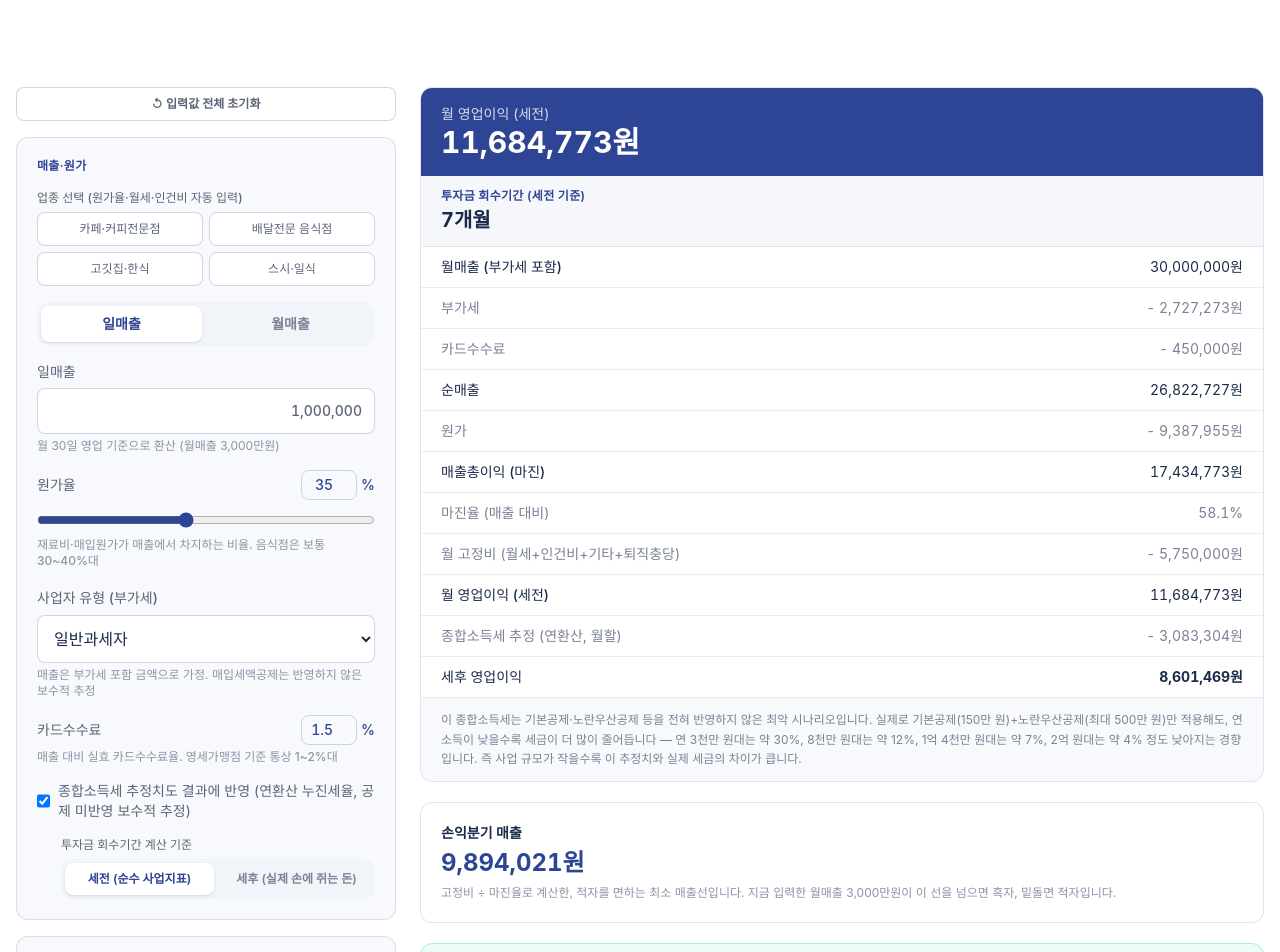
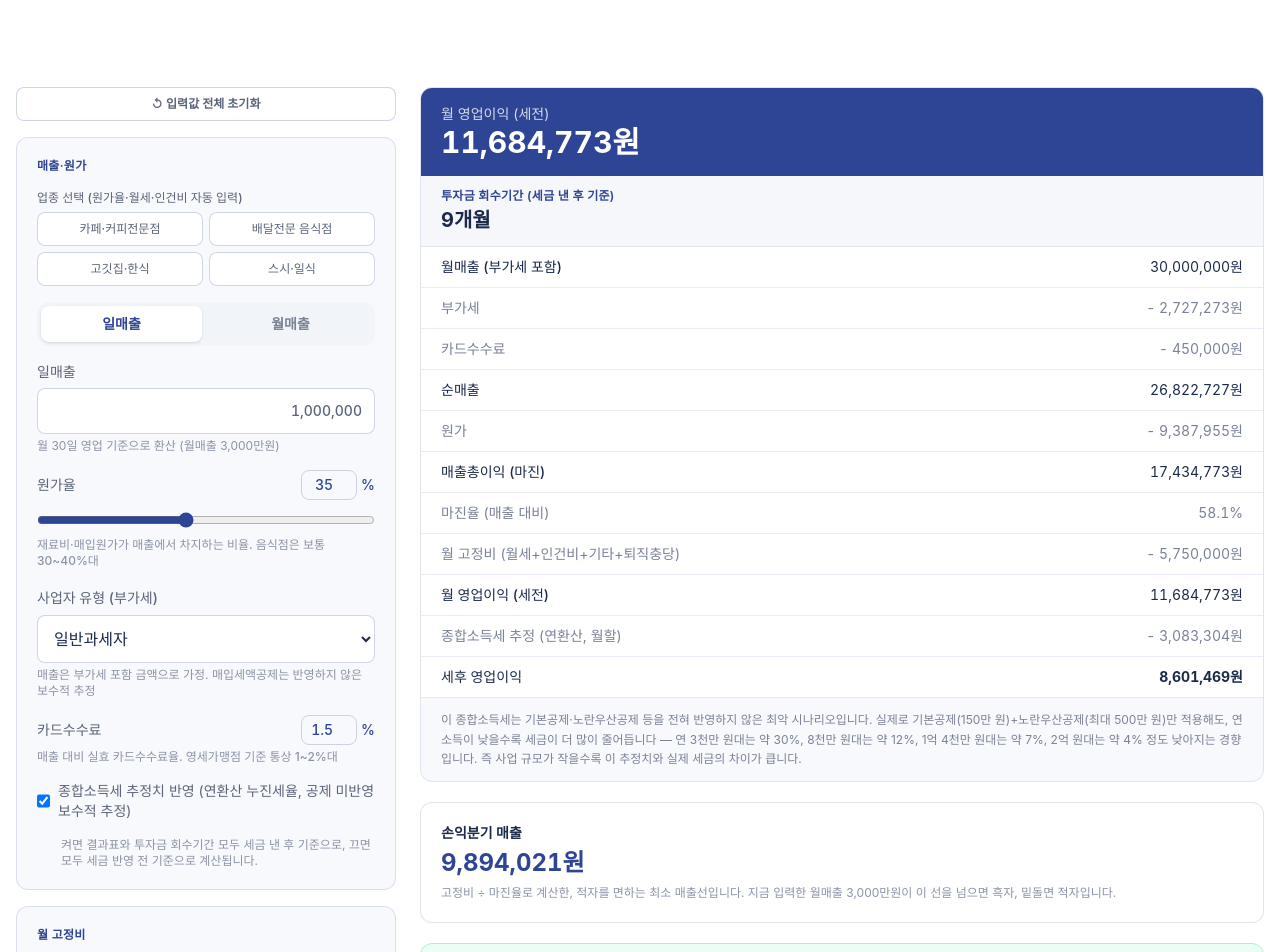
Before and after one commit to parkdane/pay-calc, a Next.js app: page /calc/business-breakeven in a window 1280 px wide. Shown: the part 220-1172 px from the top of the page. Built offline with nearby package versions, Linux system fonts and the light colour scheme; a web font is replaced by a local one.

Commit message:
business-breakeven: 세전/세후 토글 제거, 체크박스 하나로 통일

```diff
--- a/components/BusinessBreakEvenCalc.tsx
+++ b/components/BusinessBreakEvenCalc.tsx
@@ -82,7 +82,6 @@ const DEFAULTS = {
   otherFixed: 500000,
   includeSeverance: true,
   includeTax: true,
-  paybackBasis: "pretax" as const,
   deposit: 30000000,
   startupCost: 50000000,
   livingCost: 2500000,
@@ -105,7 +104,6 @@ export default function BusinessBreakEvenCalc() {
   const [otherFixed, setOtherFixed] = useState(DEFAULTS.otherFixed);
   const [includeSeverance, setIncludeSeverance] = useState(DEFAULTS.includeSeverance);
   const [includeTax, setIncludeTax] = useState(DEFAULTS.includeTax);
-  const [paybackBasis, setPaybackBasis] = useState<"pretax" | "aftertax">(DEFAULTS.paybackBasis);
 
   // 초기 투자금 (창업 비용)
   const [deposit, setDeposit] = useState(DEFAULTS.deposit);
@@ -128,7 +126,6 @@ export default function BusinessBreakEvenCalc() {
     setOtherFixed(DEFAULTS.otherFixed);
     setIncludeSeverance(DEFAULTS.includeSeverance);
     setIncludeTax(DEFAULTS.includeTax);
-    setPaybackBasis(DEFAULTS.paybackBasis);
     setDeposit(DEFAULTS.deposit);
     setStartupCost(DEFAULTS.startupCost);
     setLivingCost(DEFAULTS.livingCost);
@@ -167,8 +164,8 @@ export default function BusinessBreakEvenCalc() {
     const monthlyTax = estimatedAnnualTax / 12;
     const afterTaxProfit = operatingProfit - monthlyTax;
 
-    // 회수기간 기준 선택: 세전 영업이익 vs 세후 영업이익
-    const paybackProfit = includeTax && paybackBasis === "aftertax" ? afterTaxProfit : operatingProfit;
+    // 회수기간: 세금 반영 체크박스와 그대로 연동 (반영 켜짐=세후, 꺼짐=세전)
+    const paybackProfit = includeTax ? afterTaxProfit : operatingProfit;
     const paybackMonths = paybackProfit > 0 ? initialInvestment / paybackProfit : null;
 
     const personalCosts = livingCost + loanPayment;
@@ -197,7 +194,7 @@ export default function BusinessBreakEvenCalc() {
     revMode, dailyRevenue, monthlyRevenueInput, costRate, vatType, cardFeeRate,
     rent, labor, otherFixed, includeSeverance,
     deposit, startupCost,
-    livingCost, loanPayment, includeTax, paybackBasis,
+    livingCost, loanPayment, includeTax,
   ]);
 
   const fmtMonths = (m: number) => {
@@ -379,32 +376,12 @@ export default function BusinessBreakEvenCalc() {
                 onChange={(e) => setIncludeTax(e.target.checked)}
                 className="h-4 w-4"
               />
-              종합소득세 추정치도 결과에 반영 (연환산 누진세율, 공제 미반영 보수적 추정)
+              종합소득세 추정치 반영 (연환산 누진세율, 공제 미반영 보수적 추정)
             </label>
-
-            {includeTax && (
-              <div className="pl-6">
-                <p className="text-xs font-medium text-[#5B6478]">투자금 회수기간 계산 기준</p>
-                <div className="mt-1.5 grid grid-cols-2 gap-2 rounded-xl bg-slate-100 p-1">
-                  {(
-                    [
-                      { id: "pretax", label: "세전 (순수 사업지표)" },
-                      { id: "aftertax", label: "세후 (실제 손에 쥐는 돈)" },
-                    ] as const
-                  ).map((b) => (
-                    <button
-                      key={b.id}
-                      onClick={() => setPaybackBasis(b.id)}
-                      className={`rounded-lg py-2 text-xs font-semibold transition ${
-                        paybackBasis === b.id ? "bg-white text-[#2E4494] shadow-sm" : "text-[#7A8296]"
-                      }`}
-                    >
-                      {b.label}
-                    </button>
-                  ))}
-                </div>
-              </div>
-            )}
+            <p className="pl-6 text-xs text-[#8B93A6]">
+              켜면 결과표와 투자금 회수기간 모두 세금 낸 후 기준으로, 끄면 모두 세금 반영 전 기준으로
+              계산됩니다.
+            </p>
           </div>
 
           {/* 월 고정비 */}
@@ -454,7 +431,8 @@ export default function BusinessBreakEvenCalc() {
             </div>
             <div className="border-b border-[rgba(46,68,148,0.10)] bg-[rgba(46,68,148,0.04)] px-5 py-3">
               <p className="text-xs font-semibold uppercase tracking-wide text-[#2E4494]">
-                투자금 회수기간 ({includeTax && paybackBasis === "aftertax" ? "세후" : "세전"} 기준)
+                투자금 회수기간 (
+                {includeTax ? "세금 낸 후 기준" : "세금 빼고 기준"})
               </p>
               <p className="mt-0.5 text-xl font-bold tabular-nums text-[#1B2A4A]">
                 {result.paybackMonths !== null ? fmtMonths(result.paybackMonths) : "회수 불가 (적자)"}
```
